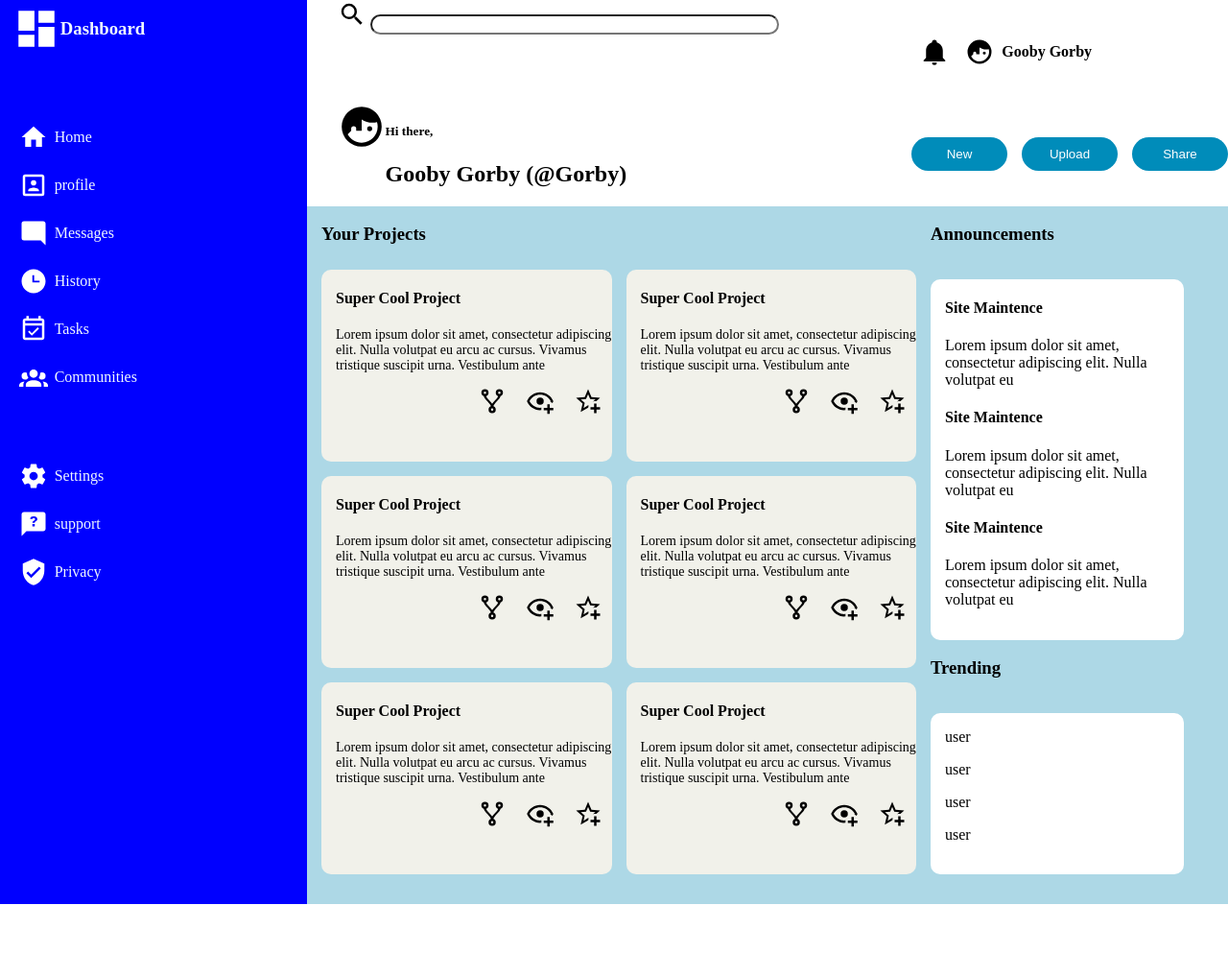
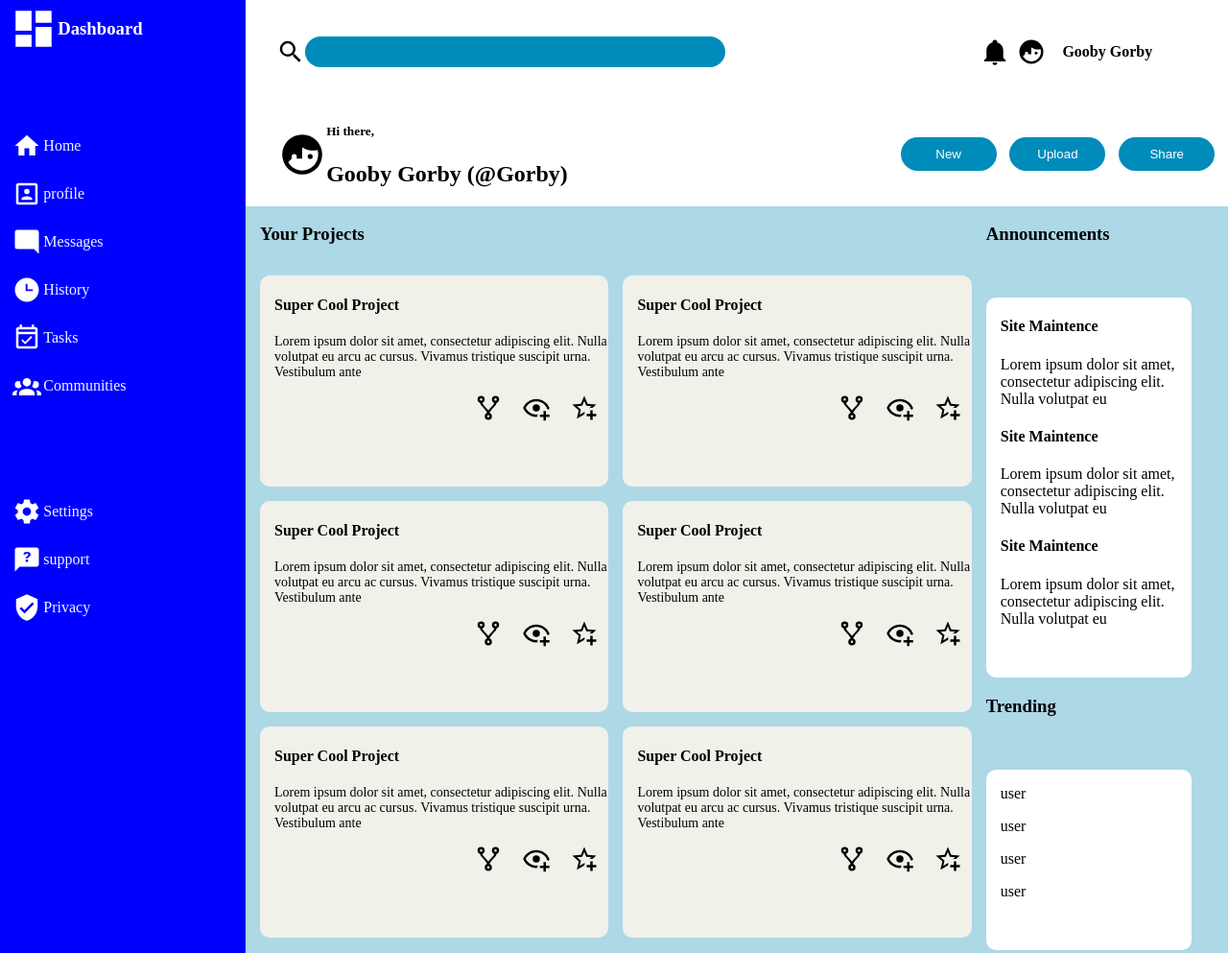
Before and after one commit to gameandwebtester/admin-dashboard, a plain HTML site: page admin-dashboard.html in a window 1280 px wide. Shown: the top 993 px of the page at 96% size. Before the commit the page ends 942 px from the top, so only its background shows below. Drawn offline with Linux system fonts and the light colour scheme.

Commit message:
fixed several issues

```diff
--- a/admin-dashboard.html
+++ b/admin-dashboard.html
@@ -39,7 +39,7 @@
             <div>
                 <div class="one-line">
                     <img class="icon" src="img/view-dashboard.svg" alt="dashboard" height="50" width="50">
-                    <h3>Dashboard</h3>
+                    <h3> <a href="">Dashboard</a></h3>
                 </div>
             </div>
 
@@ -132,6 +132,7 @@
                             <img src="img/eye-plus-outline.svg" alt="star" width="30" height="30">
                             <img src="img/source-fork.svg" alt="star" width="30" height="30">
                         </div>
+
                     </div>
                     </div>
 
--- a/style.css
+++ b/style.css
@@ -5,7 +5,15 @@ body{
 
 .container{
     display: grid;
-    grid-template-columns: 1fr 3fr;
+    grid-template-columns: 1fr 4fr;
+}
+
+a:link {
+    text-decoration: none;
+}
+
+a:visited{
+    color: white
 }
 
 .header{
@@ -16,8 +24,12 @@ body{
 
 .user-info {
     display: grid;
-    grid-template-columns: 1fr 1fr 5fr ;
+    grid-template-columns: 3fr 1fr 5fr ;
     align-content: center;
+}
+
+.user-info h4{
+    padding-left: 9%
 }
 
 .greeting{
@@ -26,8 +38,12 @@ body{
     grid-template-columns: 1fr 15fr;
 }
 
+.greeting img{
+    align-self: center;
+}
+
 .top-icon{
-    justify-self: center;
+    justify-self: end;
     align-self: center;
 }
 
@@ -40,8 +56,7 @@ body{
 .blue-buttons{
     display: grid;
     align-content: center;
-    grid-template-columns: 1fr 1fr 1fr ;
-    gap: 15px;
+    grid-template-columns: 1fr 1fr 1fr;
 }
 
 .blue-buttons button{
@@ -50,18 +65,28 @@ body{
     height: 35px;
     border-radius: 30px;
     border: none;
+    cursor: pointer;
     color: white;
+}
+
+.blue-buttons button:hover{
+    color: rgb(2, 245, 205);
+    background-color: rgb(44, 18, 196);
 }
 
 input{
     width: 70%;
     border-radius: 25px;
+    align-self: center;
+    height: 30px;
+    border: none;
+    background-color: #008CBA;
 }
 
 .search{
-    margin-left: 5%;
+    display: grid;
+    grid-template-columns: 1fr 10fr;
 }
-
 
 .side-content{
     grid-row: 1 / 3;
@@ -79,18 +104,17 @@ input{
 
 .main{
     display: grid;
-    grid-template-columns: 4fr 1fr;
+    grid-template-columns: 3fr 1fr;
     background: lightblue;
-    grid-template-columns: repeat(auto-fit, minmax(250px, 1fr));
     gap: 15px;
 
 }
 
 .left{
+    grid-column: 1 / 2;
     display: grid;
     grid-template-rows: 1fr 10fr;
 }
-
 .left h3{
     margin-bottom: 0;
 }
@@ -112,7 +136,7 @@ input{
     color: black;
     text-align: left;
     padding-left: 15px;
-    height: 200px;
+    height: 220px;
     border-radius: 10px;
 }
 
@@ -129,10 +153,11 @@ input{
   }
 
 .left{
-    grid-column: 1 / 3;
+    grid-column: 1 / 2;
 }
 
 .right{
+    grid-column: 2 / 3;
     display: grid;
     padding-right: 15%;
     padding-bottom: 10%;
```
